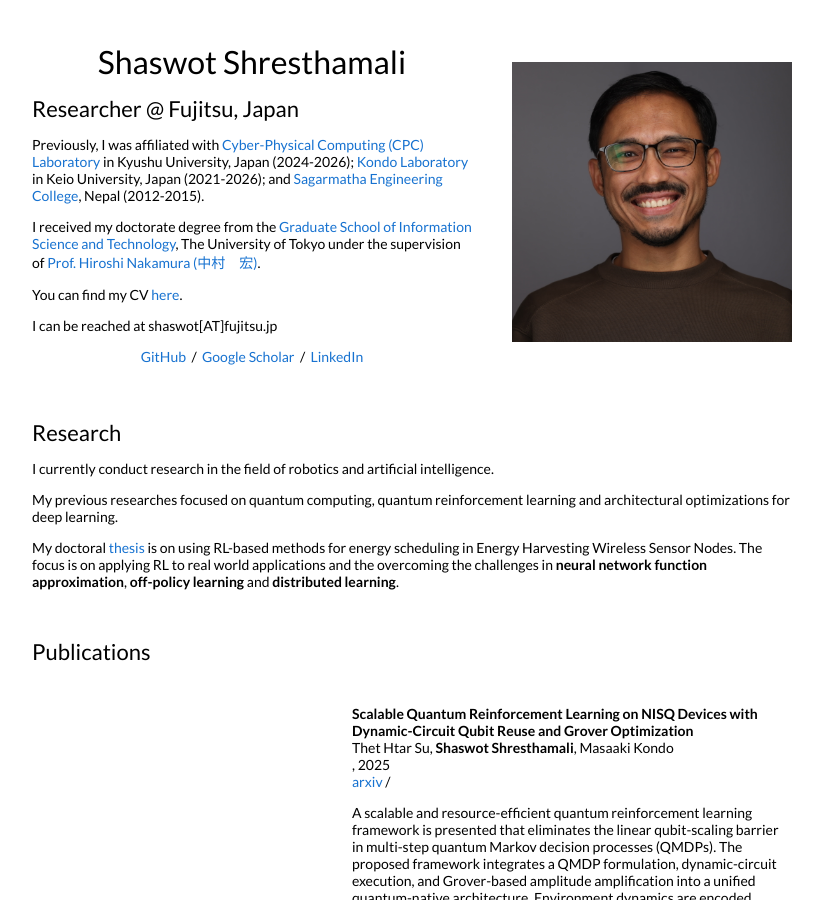
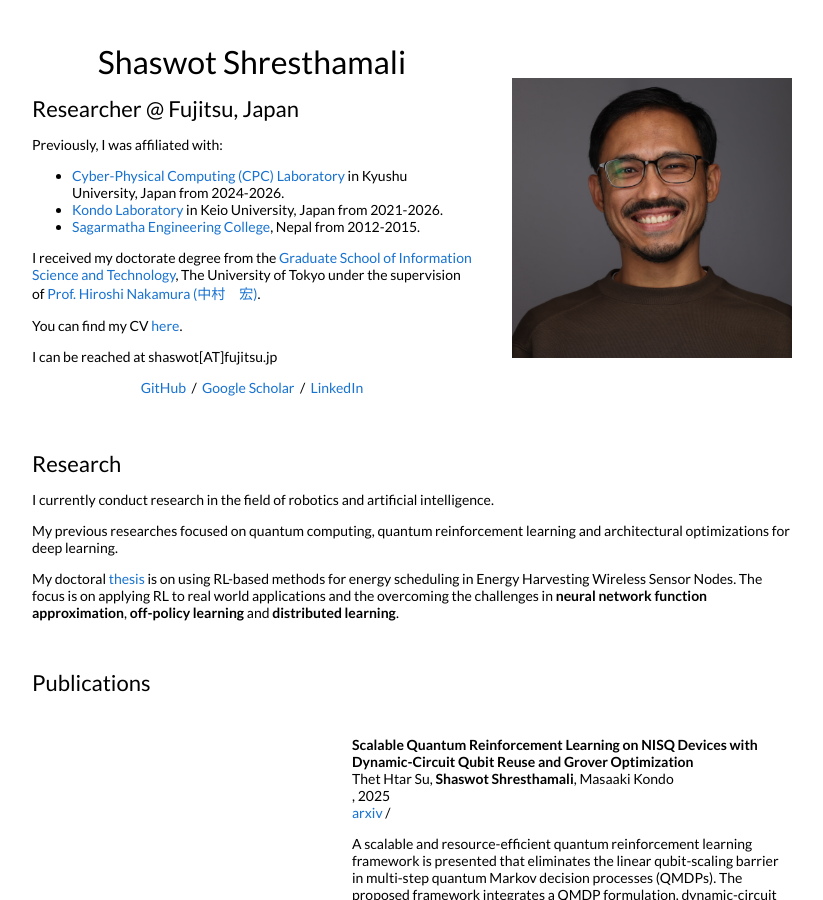
Before and after one commit to shaswot/shaswot.github.io, a Jekyll site: the page built from _posts/2025-09-19-SQRL.markdown, in a window 1280 px wide and 900 px high. Shown: the whole window, without its empty margins (228-1051 px from the left). Built offline with Jekyll 4.4.1, drawn with Linux system fonts in a browser that asks for light colours.

Commit message:
listed affiliations

```diff
--- a/_layouts/default.html
+++ b/_layouts/default.html
@@ -26,11 +26,20 @@
               <td style="padding:2.5%;width:60%;vertical-align:middle">
                 <h1>Shaswot Shresthamali</h1>
                 <h2>Researcher @ Fujitsu, Japan</h2>
+                <p>Previously, I was affiliated with:</p>
+                  <ul>
+                    <li>
+                      <a href="https://cpc.ait.kyushu-u.ac.jp/en/">Cyber-Physical Computing (CPC) Laboratory</a> in Kyushu University, Japan  from 2024-2026.
+                    </li>
+                    <li>
+                      <a href="https://www.acsl.ics.keio.ac.jp">Kondo Laboratory</a> in Keio University, Japan from 2021-2026.
+                    </li>
+                    <li>
+                      <a href="https://sagarmatha.edu.np/">Sagarmatha Engineering College</a>, Nepal from 2012-2015.
+                    </li>
+                  </ul>
 
-                <p>
-                  Previously, I was affiliated with <a href="https://cpc.ait.kyushu-u.ac.jp/en/">Cyber-Physical Computing (CPC) Laboratory</a> in Kyushu University, Japan (2024-2026); <a href="https://www.acsl.ics.keio.ac.jp">Kondo Laboratory</a> in Keio University, Japan (2021-2026); and <a href="https://sagarmatha.edu.np/">Sagarmatha Engineering College</a>, Nepal (2012-2015).
                 </p>
-
                 <p>
                   I received my doctorate degree from the <a href="https://www.i.u-tokyo.ac.jp/index_e.shtml">Graduate School of Information Science and Technology</a>, The University of Tokyo under the supervision of <a href="http://www.hal.ipc.i.u-tokyo.ac.jp/~nakamura/index-e.html"> Prof. Hiroshi Nakamura (中村　宏)</a>.
                 </p>
```
